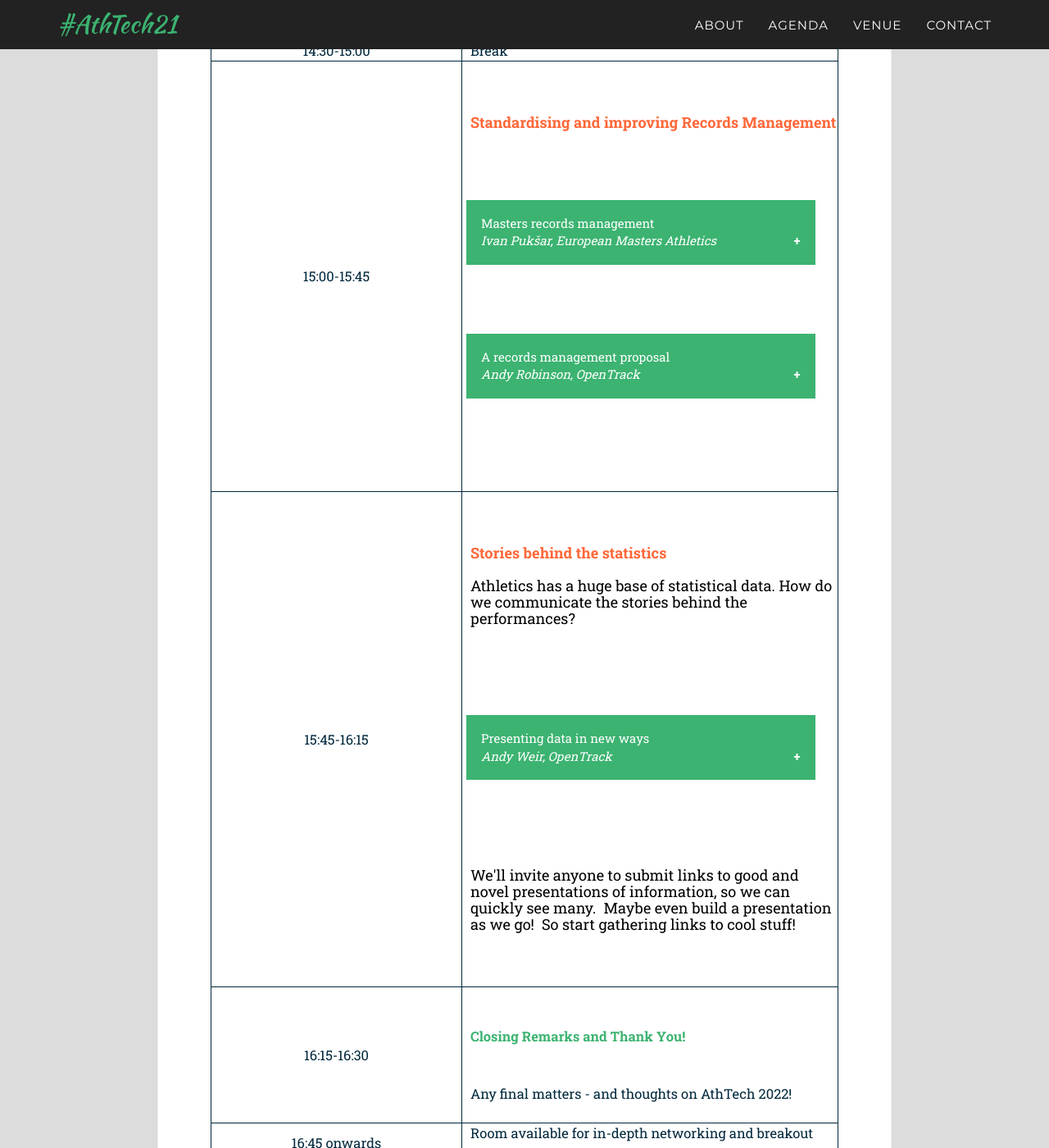
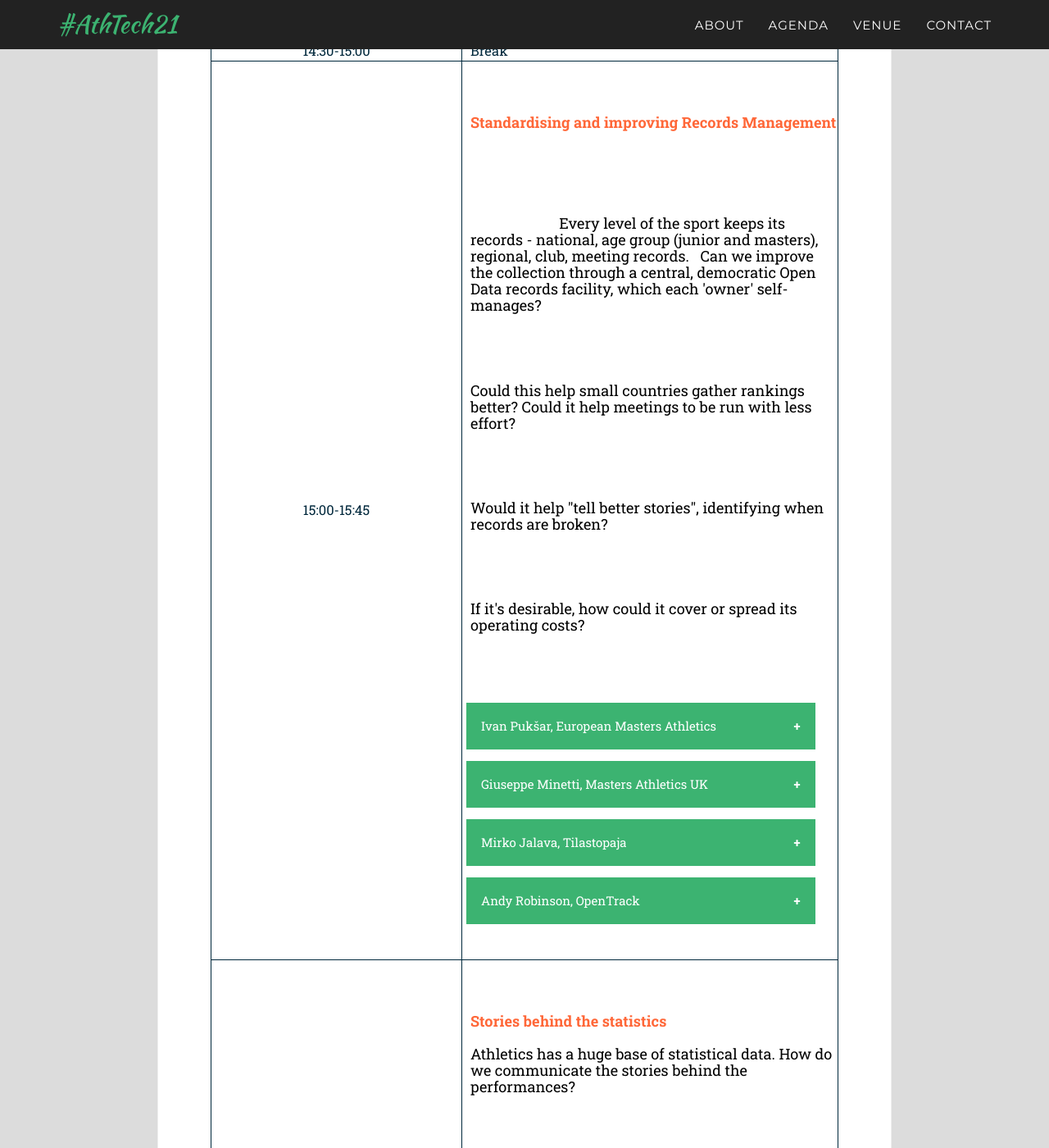
Before and after one commit to openath/athtech, a Jekyll site: the page built from _2021_pages/agenda.html, in a window 1280 px wide and 1400 px high, scrolled down 8972 px. Shown: the whole window at 82% size. Built offline with Jekyll 4.4.1, drawn with Linux system fonts in a browser that asks for light colours; some web fonts are replaced.

Commit message:
Masters section updated...

```diff
--- a/_2021_pages/agenda.html
+++ b/_2021_pages/agenda.html
@@ -383,20 +383,16 @@ published: true
                     <td>15:00-15:45</td>
                     <td>
                         <p><b>Standardising and improving Records Management</b></p>
+                        <p>
+                        Every level of the sport keeps its records - national, age group (junior and masters), regional, club, meeting records.   Can we improve the collection through a central, democratic Open Data records facility, which each 'owner' self-manages?</p>
+                        <p>Could this help small countries gather rankings better? Could it help meetings to be run with less effort?</p>
+                        <p>Would it help "tell better stories", identifying when records are broken?</p>
+                        <p>If it's desirable, how could it cover or spread its operating costs?</p>
 
-                        <button class='collapsible'>Masters records management<br><i>Ivan Pukšar, European Masters Athletics</i></button>
-                        <div class='content'>Masters records are a huge source of motivation to the competitors, but hard to gather.  Ivan has been maintaining all Balkan masters records and plays a key role in European Masters Athletics; he will give an overview of how it's done currently.
-                        </div>
-
-                        <button class='collapsible'>A records management proposal<br><i>Andy Robinson, OpenTrack</i></button>
-                        <div class='content'>
-                            <p>
-                            Every level of the sport keeps its records - national, age group (junior and masters), regional, club, meeting records.   Can we improve the collection through a central, democratic Open Data records facility, which each 'owner' self-manages?</p>
-                            <p>Could this help small countries gather rankings better? Could it help meetings to be run with less effort?</p>
-                            <p>Would it help "tell better stories", identifying when records are broken?</p>
-                            <p>If it's desirable, how could it cover or spread its operating costs?</p>
-                        </div>
-
+                        <button class='collapsible'>Ivan Pukšar, European Masters Athletics</button>
+                        <button class='collapsible'>Giuseppe Minetti, Masters Athletics UK</button>
+                        <button class='collapsible'>Mirko Jalava, Tilastopaja</button>
+                        <button class='collapsible'>Andy Robinson, OpenTrack</button>
 
                     </td>
                 </tr>
```
